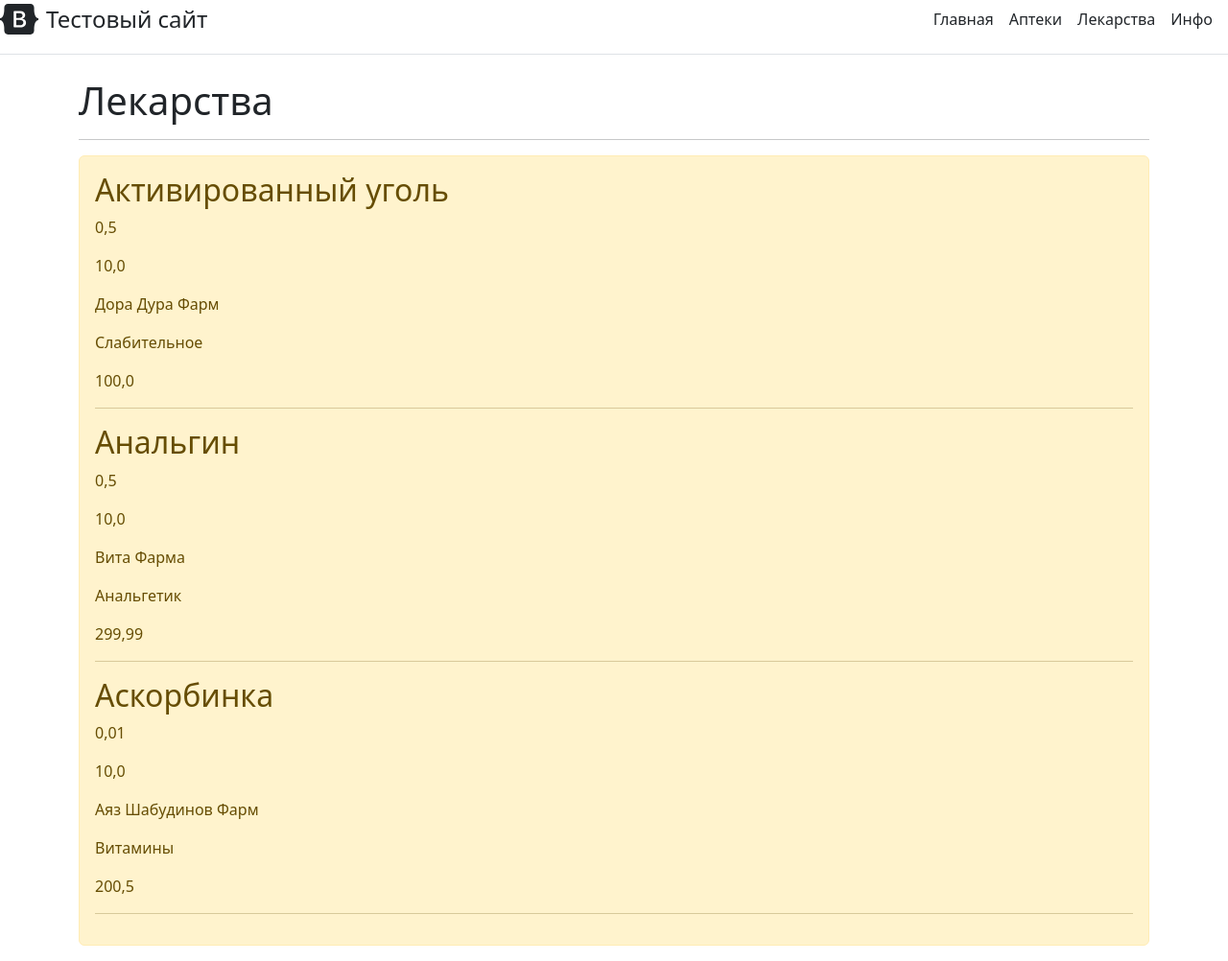
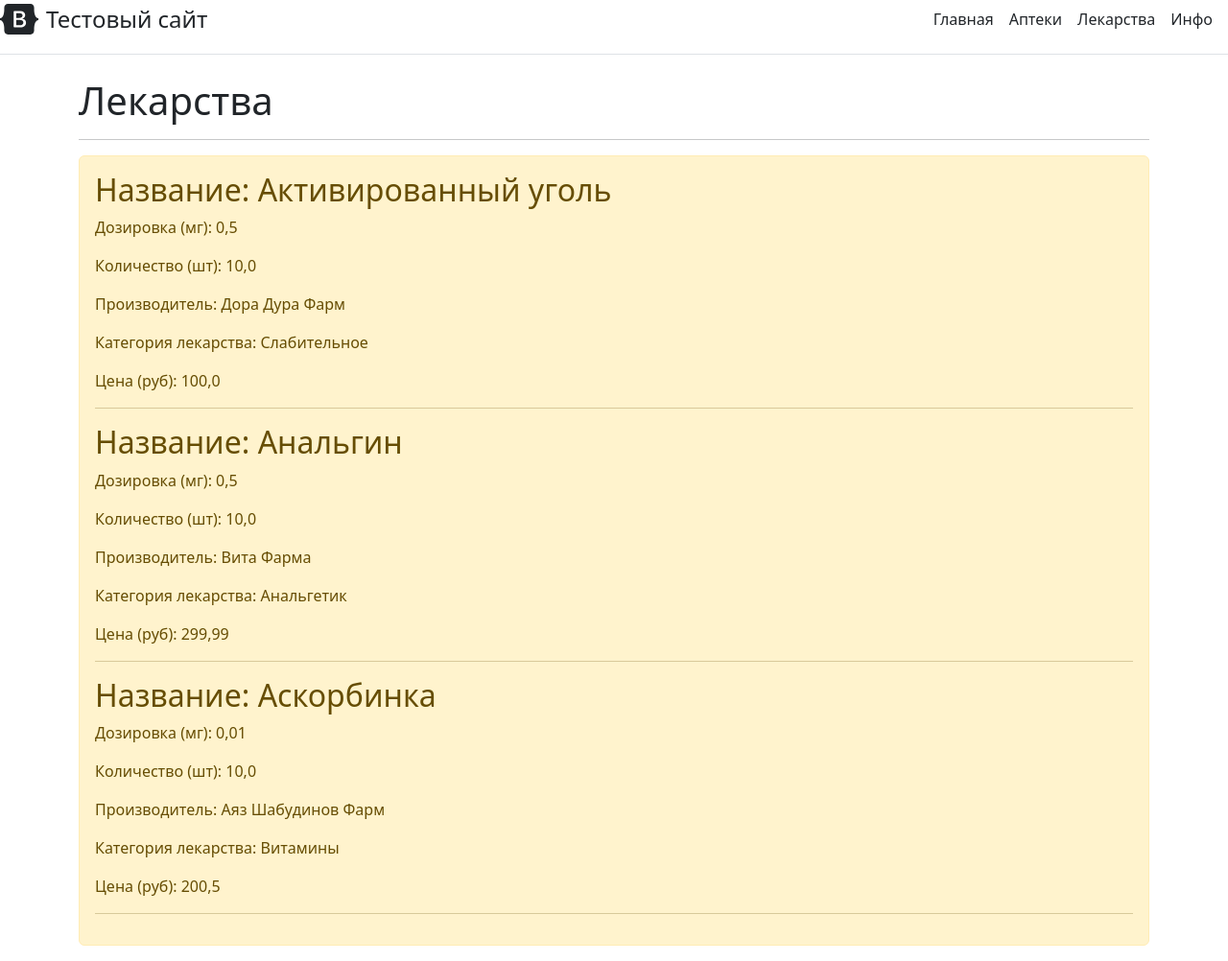
Before and after one commit to serafimPetrenko/djangoRepo, a Django app: page /pills in a window 1280 px wide. Shown: the whole page at 96% size. Run offline with Django 4.2, Linux system fonts and the light colour scheme; data comes from the database, SQL or seed files in the repository.

Commit message:
review fixes

```diff
--- a/main/templates/main/pharmacy.html
+++ b/main/templates/main/pharmacy.html
@@ -15,9 +15,9 @@
 {% block cycle %}
     {% for el in pharmacy_items %}
 	<div>
-		<h2>{{ el.number }}</h2>
-		<p>{{ el.location }}</p>
-		<p>{{ el.metro_station}}</p>
+		<h2>Аптека {{ el.number }}</h2>
+		<p>Адрес: {{ el.location }}</p>
+		<p>Станция метро {{ el.metro_station}}</p>
         <hr>
 	</div>
 	{% endfor %}
--- a/main/templates/main/pills.html
+++ b/main/templates/main/pills.html
@@ -11,12 +11,12 @@
 {% block cycle %}
     {% for el in pills_items %}
 	<div>
-		<h2>{{ el.name }}</h2>
-		<p>{{ el.doze }}</p>
-		<p>{{ el.amount}}</p>
-        <p>{{ el.creator}}</p>
-        <p>{{ el.category}}</p>
-        <p>{{ el.price}}</p>
+		<h2>Название: {{ el.name }}</h2>
+		<p>Дозировка (мг): {{ el.doze }}</p>
+		<p>Количество (шт): {{ el.amount}}</p>
+        <p>Производитель: {{ el.creator}}</p>
+        <p>Категория лекарства: {{ el.category}}</p>
+        <p>Цена (руб): {{ el.price}}</p>
         <hr>
 	</div>
 	{% endfor %}
```
Also changed, not shown: main/templates/main/info.html (+4 -4 lines).
